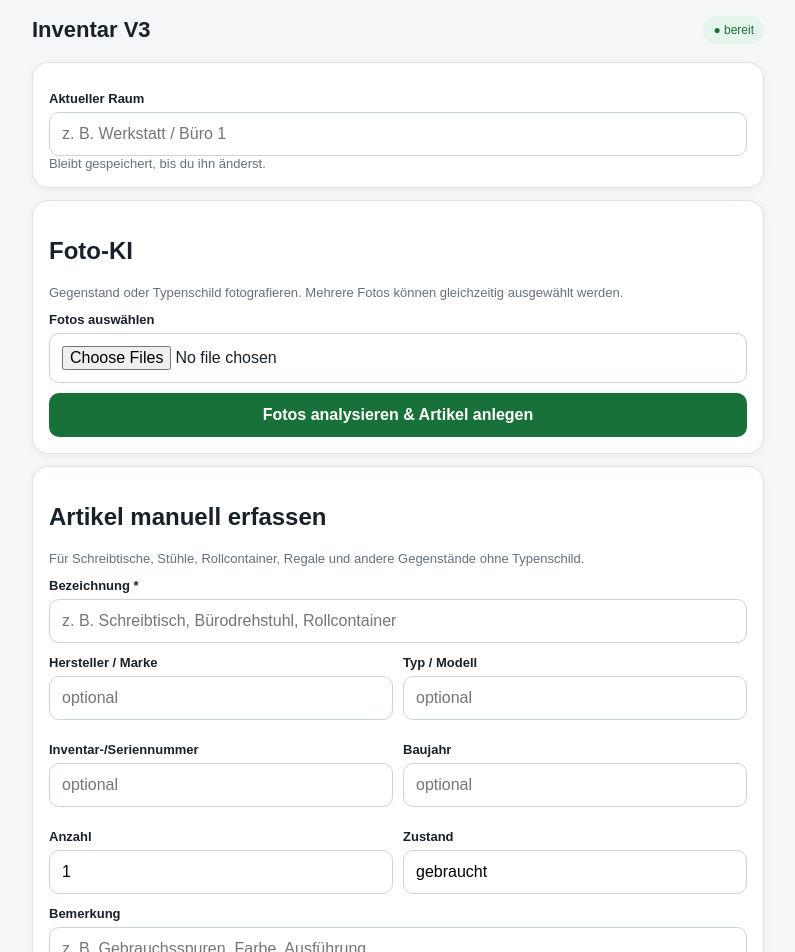
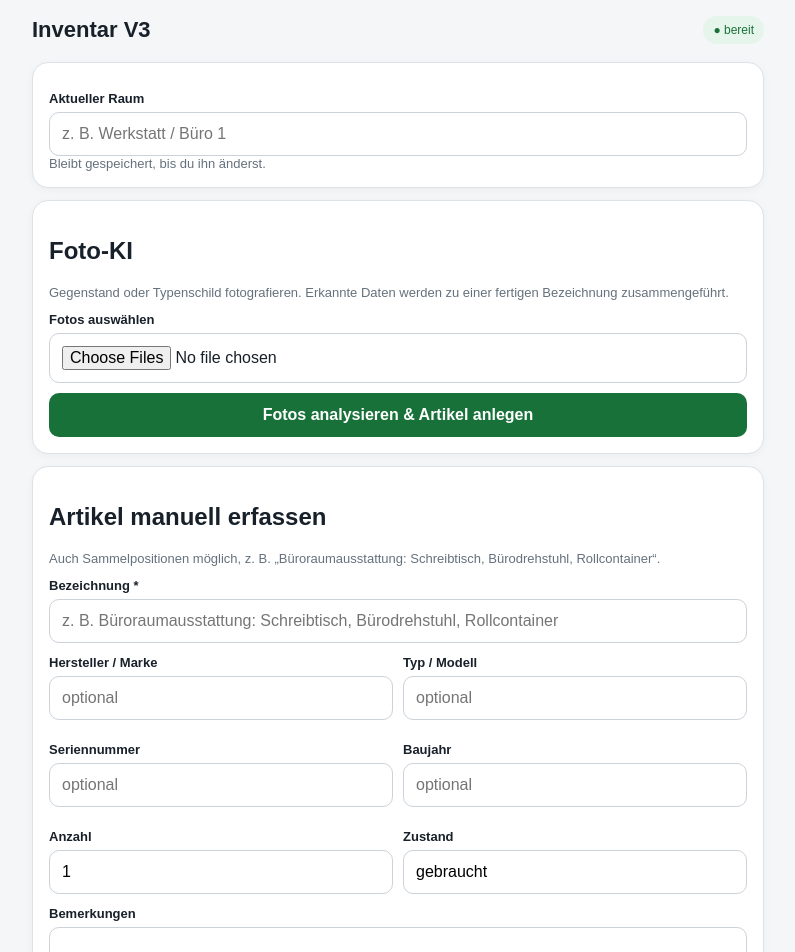
Before and after one commit to schwarzchristoph-dev/insolvenz-inventar-v3, a Next.js app: page / in a window 1280 px wide. Shown: the top 952 px of the page, without its empty margins (242-1037 px from the left). Built offline with nearby package versions, Linux system fonts and the light colour scheme.

Commit message:
Passe CSV-Export exakt an Access-Schema an

```diff
--- a/app/page.js
+++ b/app/page.js
@@ -1,18 +1,20 @@
 "use client";
-import "./globals.css";
-import {useEffect,useState} from "react";
+import "./globals.css";import {useEffect,useState} from "react";
 const empty={designation:"",manufacturer:"",model:"",serial:"",year:"",quantity:"1",condition:"gebraucht",notes:""};
+const headers=["InvNr","Bezeichnung","Anz","Gruppe (m)","Raum","LiquiE (m)","FortE (m)","Ausruf1 (m)","Ausruf2 (m)","Ergänzungen","Bemerkungen","Wartungspflichtig (0/1) (m)","W. Bemerkungen","S1 (m)","S2 (m)","S3 (m)","S4 (m)","S5 (m)"];
 export default function Home(){
- const [room,setRoom]=useState("");const [files,setFiles]=useState([]);const [items,setItems]=useState([]);const [busy,setBusy]=useState(false);const [form,setForm]=useState(empty);
+ const[room,setRoom]=useState("");const[files,setFiles]=useState([]);const[items,setItems]=useState([]);const[busy,setBusy]=useState(false);const[form,setForm]=useState(empty);
  useEffect(()=>{setRoom(localStorage.getItem("inventar-room")||"");setItems(JSON.parse(localStorage.getItem("inventar-items")||"[]"))},[]);
  const saveRoom=v=>{setRoom(v);localStorage.setItem("inventar-room",v)};const persist=x=>{setItems(x);localStorage.setItem("inventar-items",JSON.stringify(x))};
- const addManual=()=>{if(!form.designation.trim())return alert("Bitte eine Bezeichnung eingeben.");persist([{...form,room,id:crypto.randomUUID()},...items]);setForm(empty)};
- const analyze=async()=>{if(!files.length)return;setBusy(true);let all=[];try{for(const f of files){const data=await new Promise((res,rej)=>{let r=new FileReader();r.onload=()=>res(r.result);r.onerror=rej;r.readAsDataURL(f)});const q=await fetch("/api/analyze",{method:"POST",headers:{"Content-Type":"application/json"},body:JSON.stringify({image:data})});const j=await q.json();if(!q.ok)throw new Error(j.error||"Analyse fehlgeschlagen");for(const x of(j.items||[]))all.push({...x,quantity:"1",condition:"gebraucht",room,id:crypto.randomUUID()})}persist([...all,...items]);setFiles([])}catch(e){alert(e.message)}finally{setBusy(false)}};
- const csv=()=>{const rows=[["Raum","Bezeichnung","Hersteller","Typ","Nr.","Baujahr","Anzahl","Zustand","Bemerkung"],...items.map(x=>[x.room,x.designation,x.manufacturer,x.model,x.serial,x.year,x.quantity,x.condition,x.notes])];const s=rows.map(r=>r.map(v=>'"'+String(v||"").replaceAll('"','""')+'"').join(";")).join("\n");const a=document.createElement("a");a.href=URL.createObjectURL(new Blob([s],{type:"text/csv;charset=utf-8"}));a.download="inventar.csv";a.click()};
+ const nextInv=()=>String(Math.max(0,...items.map(x=>Number(x.invNr)||0))+1);
+ const makeDesignation=x=>{let p=[x.designation,x.manufacturer,x.model].filter(Boolean).join(" ");if(x.serial)p+=", Nr. "+x.serial;if(x.year)p+=", Baujahr "+x.year;return p.trim()};
+ const addManual=()=>{if(!form.designation.trim())return alert("Bitte eine Bezeichnung eingeben.");persist([...items,{...form,designation:makeDesignation(form),invNr:nextInv(),room,id:crypto.randomUUID()}]);setForm(empty)};
+ const analyze=async()=>{if(!files.length)return;setBusy(true);let all=[];try{for(const f of files){const data=await new Promise((res,rej)=>{let r=new FileReader();r.onload=()=>res(r.result);r.onerror=rej;r.readAsDataURL(f)});const q=await fetch("/api/analyze",{method:"POST",headers:{"Content-Type":"application/json"},body:JSON.stringify({image:data})});const j=await q.json();if(!q.ok)throw new Error(j.error||"Analyse fehlgeschlagen");for(const x of(j.items||[])){const n=items.length+all.length+1;all.push({...x,designation:makeDesignation(x),invNr:String(n),quantity:"1",condition:"gebraucht",room,id:crypto.randomUUID()})}}persist([...items,...all]);setFiles([])}catch(e){alert(e.message)}finally{setBusy(false)}};
+ const csv=()=>{const rows=[headers,...items.map(x=>[x.invNr||"",x.designation||"",x.quantity||"1","",x.room||"","","","","","",x.notes||"","","","","","","",""])];const s="\uFEFF"+rows.map(r=>r.map(v=>'"'+String(v??"").replaceAll('"','""')+'"').join(";")).join("\r\n");const a=document.createElement("a");a.href=URL.createObjectURL(new Blob([s],{type:"text/csv;charset=utf-8"}));a.download="Inventar_Access.csv";a.click()};
  const field=(k,p,type="text")=><input type={type} value={form[k]} onChange={e=>setForm({...form,[k]:e.target.value})} placeholder={p}/>;
  return <main><div className="head"><h1>Inventar V3</h1><span className="badge">● bereit</span></div>
  <div className="card"><label>Aktueller Raum</label><input value={room} onChange={e=>saveRoom(e.target.value)} placeholder="z. B. Werkstatt / Büro 1"/><div className="muted">Bleibt gespeichert, bis du ihn änderst.</div></div>
- <div className="card"><h2>Foto-KI</h2><div className="muted">Gegenstand oder Typenschild fotografieren. Mehrere Fotos können gleichzeitig ausgewählt werden.</div><label>Fotos auswählen</label><input type="file" accept="image/*" multiple onChange={e=>setFiles([...e.target.files])}/>{files.length>0&&<p>{files.length} Foto(s) ausgewählt</p>}<button className="green" disabled={busy||!files.length} onClick={analyze}>{busy?"KI analysiert …":"Fotos analysieren & Artikel anlegen"}</button></div>
- <div className="card"><h2>Artikel manuell erfassen</h2><div className="muted">Für Schreibtische, Stühle, Rollcontainer, Regale und andere Gegenstände ohne Typenschild.</div><label>Bezeichnung *</label>{field("designation","z. B. Schreibtisch, Bürodrehstuhl, Rollcontainer")}<div className="grid"><div><label>Hersteller / Marke</label>{field("manufacturer","optional")}</div><div><label>Typ / Modell</label>{field("model","optional")}</div><div><label>Inventar-/Seriennummer</label>{field("serial","optional")}</div><div><label>Baujahr</label>{field("year","optional")}</div><div><label>Anzahl</label>{field("quantity","1","number")}</div><div><label>Zustand</label>{field("condition","z. B. gebraucht")}</div></div><label>Bemerkung</label><textarea value={form.notes} onChange={e=>setForm({...form,notes:e.target.value})} placeholder="z. B. Gebrauchsspuren, Farbe, Ausführung"/><button onClick={addManual}>Artikel hinzufügen</button></div>
- <div className="card"><div className="head"><h2>Inventar ({items.length})</h2>{items.length>0&&<button style={{width:"auto",margin:0}} className="secondary" onClick={csv}>CSV</button>}</div>{!items.length?<p className="muted">Noch keine Artikel erfasst.</p>:items.map(x=><div className="item" key={x.id}><strong>{x.quantity&&x.quantity!=="1"?x.quantity+"× ":""}{x.designation||"Unbekannter Artikel"}</strong><div className="muted">{x.room||"Ohne Raum"}{x.manufacturer?" · "+x.manufacturer:""}{x.serial?" · Nr. "+x.serial:""}{x.year?" · Bj. "+x.year:""}{x.condition?" · "+x.condition:""}</div></div>)}</div></main>
+ <div className="card"><h2>Foto-KI</h2><div className="muted">Gegenstand oder Typenschild fotografieren. Erkannte Daten werden zu einer fertigen Bezeichnung zusammengeführt.</div><label>Fotos auswählen</label><input type="file" accept="image/*" multiple onChange={e=>setFiles([...e.target.files])}/>{files.length>0&&<p>{files.length} Foto(s) ausgewählt</p>}<button className="green" disabled={busy||!files.length} onClick={analyze}>{busy?"KI analysiert …":"Fotos analysieren & Artikel anlegen"}</button></div>
+ <div className="card"><h2>Artikel manuell erfassen</h2><div className="muted">Auch Sammelpositionen möglich, z. B. „Büroraumausstattung: Schreibtisch, Bürodrehstuhl, Rollcontainer“.</div><label>Bezeichnung *</label>{field("designation","z. B. Büroraumausstattung: Schreibtisch, Bürodrehstuhl, Rollcontainer")}<div className="grid"><div><label>Hersteller / Marke</label>{field("manufacturer","optional")}</div><div><label>Typ / Modell</label>{field("model","optional")}</div><div><label>Seriennummer</label>{field("serial","optional")}</div><div><label>Baujahr</label>{field("year","optional")}</div><div><label>Anzahl</label>{field("quantity","1","number")}</div><div><label>Zustand</label>{field("condition","optional")}</div></div><label>Bemerkungen</label><textarea value={form.notes} onChange={e=>setForm({...form,notes:e.target.value})}/><button onClick={addManual}>Artikel hinzufügen</button></div>
+ <div className="card"><div className="head"><h2>Inventar ({items.length})</h2>{items.length>0&&<button style={{width:"auto",margin:0}} className="secondary" onClick={csv}>Access-CSV</button>}</div>{!items.length?<p className="muted">Noch keine Artikel erfasst.</p>:items.map(x=><div className="item" key={x.id}><strong>{x.invNr?x.invNr+" · ":""}{x.designation}</strong><div className="muted">Anz. {x.quantity||1} · {x.room||"Ohne Raum"}{x.notes?" · "+x.notes:""}</div></div>)}</div></main>
 }
```
